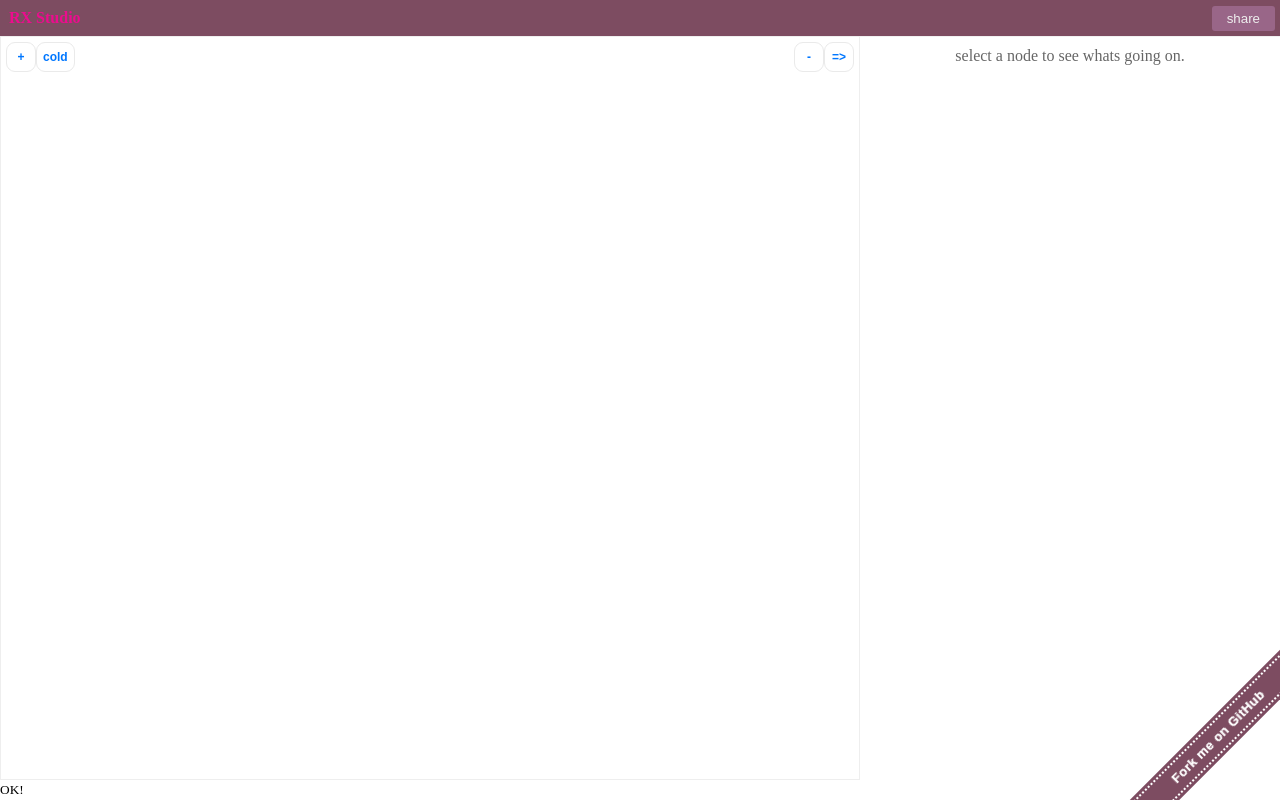
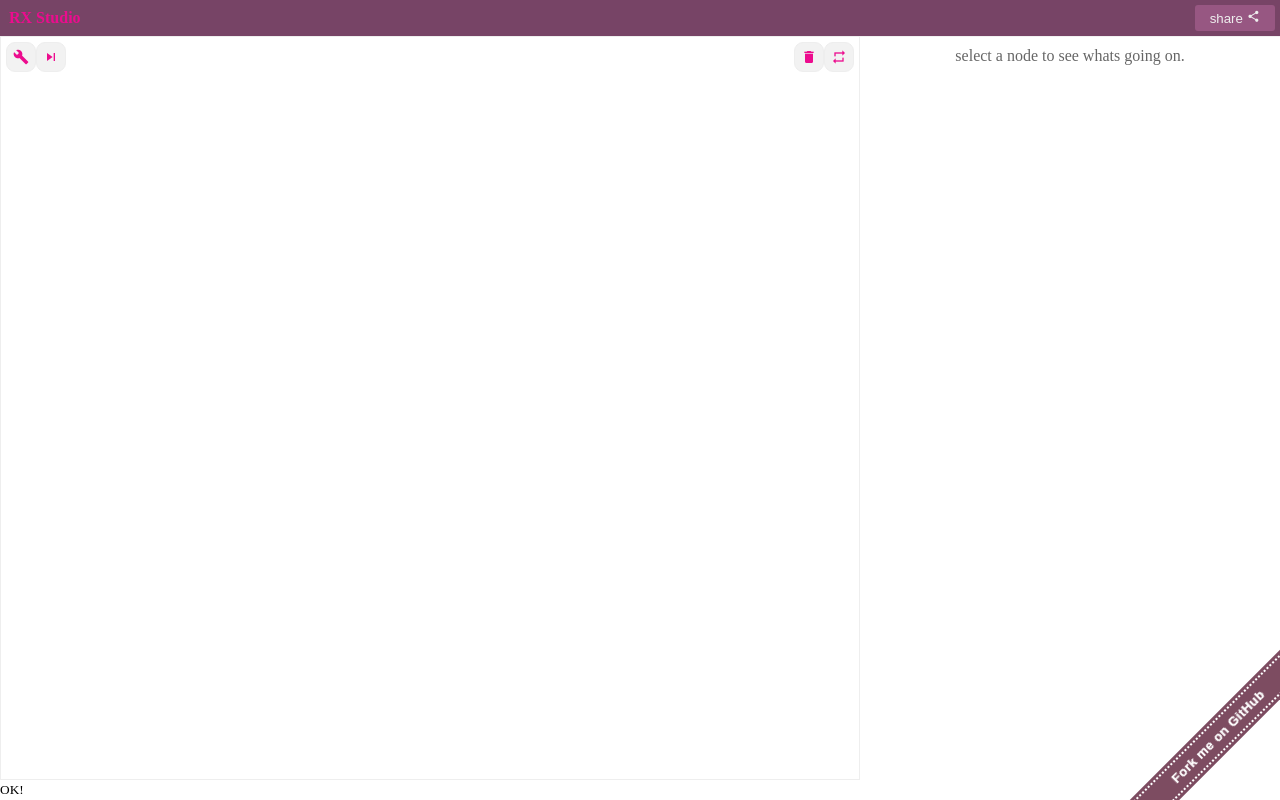
Before and after one commit to fingerpich/rx-visualization, an Angular app: page / in a window 1280 px wide. Built offline with nearby package versions, Linux system fonts and the light colour scheme.

Commit message:
change controls style

```diff
--- a/src/app/app.component.html
+++ b/src/app/app.component.html
@@ -3,7 +3,7 @@
     <h1>
       {{title}}
     </h1>
-    <button (click)="share()"  title="share">share</button>
+    <button (click)="share()"  title="share">share <i class="material-icons">share</i></button>
     <!--<div *ngIf="showUrlBox">-->
       <!--<input [value]="seralizedUrl">-->
     <!--</div>-->
@@ -14,12 +14,12 @@
     <div fxFlex fxLayout="column" class="sceneContainer">
       <div fxFlex="40px" class="controlScene" fxLayout="row" fxLayoutAlign="space-between center">
         <div class="checks">
-          <button (click)="showCreationMenuToggle()" [class.active]="showCreationMenu">+</button>
-          <button (click)="toggleShowColdobservable()" [class.active]="showColdStream" title="show cold observables">cold</button>
+          <button (click)="showCreationMenuToggle()" [class.active]="showCreationMenu" title="show tools"><i class="material-icons">build</i></button>
+          <button (click)="toggleShowColdobservable()" [class.active]="showColdStream" title="show cold observables"><i class="material-icons">skip_next</i></button>
         </div>
         <div class="buttons">
-          <button (click)="removeSelectedItem()" title="remove selected item">-</button>
-          <button (click)="replay()" title="replay">=></button>
+          <button (click)="removeSelectedItem()" title="remove selected item"><i class="material-icons">delete</i></button>
+          <button (click)="replay()" title="replay"><i class="material-icons">repeat</i></button>
         </div>
       </div>
       <rxstudio-scene fxFlex></rxstudio-scene>
--- a/src/app/app.component.scss
+++ b/src/app/app.component.scss
@@ -1,42 +1,53 @@
+$headColor:#746;
+$rxColor:#ec0c8e;
+$borderColor:#eee;
+$backColor:#fff;
+
 .app{
   height:100%;
   padding:0;
 
   .header{
-    background: #7d4c61;
+    background: $headColor;
     h1{
       margin:0;
       padding: 9px;
       font-size: 1rem;
-      color:#ec0c8e;
+      color:$rxColor;
     }
     button{
       border:none;
-      background: #968;
+      background: lighten($headColor,10%);
       color:#eee;
       border-radius: 3px;
       margin:5px;
       padding:5px 15px;
+      i{
+        font-size:inherit;
+      }
     }
   }
   .sceneContainer {
-    border:1px solid #eee;
+    border:1px solid $borderColor;
     .controlScene {
       padding: 5px;
       button {
-        border: 1px solid #eaeaea;
-        background: rgba(255, 255, 255, 0.1);
+        border: 1px solid $borderColor;
+        background: darken($backColor,5%);
         border-radius: 9px;
         min-width: 30px;
         height: 30px;
-        color: #07f;
+        color: $rxColor;
         line-height: 12px;
-        font-size: 12px;
+        font-size: 1rem;
         font-weight: bold;
         outline: none;
+        i{
+          font-size:inherit;
+        }
         &.active {
-          background: #0077bb;
-          color: white;
+          background: $rxColor;
+          color: $backColor;
         }
       }
     }
--- a/src/index.html
+++ b/src/index.html
@@ -6,7 +6,7 @@
   <meta name="keywords" content="Rx, Rxjs, reactive, reactiveX, visualize, stream">
   <title>Rxstudio</title>
   <base href="/">
-
+  <link href="https://fonts.googleapis.com/icon?family=Material+Icons" rel="stylesheet">
   <meta name="viewport" content="width=device-width, initial-scale=1">
   <link rel="icon" type="image/x-icon" href="favicon.ico">
 </head>
```
